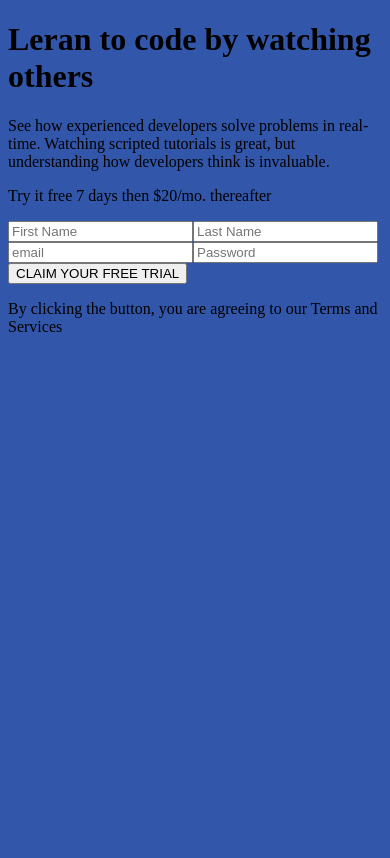
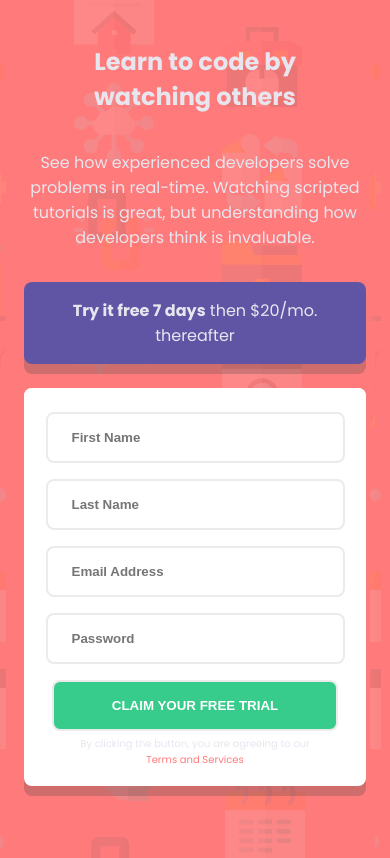
Before and after one commit to RumerTovar/sign-up-form-component, a React (Create React App) app: page / in a window 390 px wide. Built offline with nearby package versions, Linux system fonts and the light colour scheme; the HTML template or start-up script is replaced by a standard one.

Commit message:
mobile-design

```diff
--- a/public/index.html
+++ b/public/index.html
@@ -8,36 +8,18 @@
   <meta name="theme-color" content="#000000" />
   <meta name="description" content="Web site created using create-react-app" />
   <link rel="apple-touch-icon" href="%PUBLIC_URL%/logo192.png" />
-  <!--
-      manifest.json provides metadata used when your web app is installed on a
-      user's mobile device or desktop. See https://developers.google.com/web/fundamentals/web-app-manifest/
-    -->
   <link rel="manifest" href="%PUBLIC_URL%/manifest.json" />
-  <!--
-      Notice the use of %PUBLIC_URL% in the tags above.
-      It will be replaced with the URL of the `public` folder during the build.
-      Only files inside the `public` folder can be referenced from the HTML.
-
-      Unlike "/favicon.ico" or "favicon.ico", "%PUBLIC_URL%/favicon.ico" will
-      work correctly both with client-side routing and a non-root public URL.
-      Learn how to configure a non-root public URL by running `npm run build`.
-    -->
+  <link rel="preconnect" href="https://fonts.googleapis.com">
+  <link rel="preconnect" href="https://fonts.gstatic.com" crossorigin>
+  <link
+    href="https://fonts.googleapis.com/css2?family=Kumbh+Sans:wght@400;700&family=Poppins:wght@400;500;600;700&display=swap"
+    rel="stylesheet">
   <title>React App</title>
 </head>
 
 <body>
   <noscript>You need to enable JavaScript to run this app.</noscript>
   <div id="root"></div>
-  <!--
-      This HTML file is a template.
-      If you open it directly in the browser, you will see an empty page.
-
-      You can add webfonts, meta tags, or analytics to this file.
-      The build step will place the bundled scripts into the <body> tag.
-
-      To begin the development, run `npm start` or `yarn start`.
-      To create a production bundle, use `npm run build` or `yarn build`.
-    -->
 </body>
 
 </html>
--- a/src/App.js
+++ b/src/App.js
@@ -5,15 +5,16 @@ function App() {
  return (
   <>
    <main>
-    <h1>Leran to code by watching others</h1>
-    <p>
-     See how experienced developers solve problems in real-time. Watching
-     scripted tutorials is great, but understanding how developers think is
-     invaluable.
-    </p>
+    <section className='title'>
+     <h1>Learn to code by watching others</h1>
+     <p>
+      See how experienced developers solve problems in real-time. Watching
+      scripted tutorials is great, but understanding how developers think is
+      invaluable.
+     </p>
+    </section>
     <Offers />
     <Form />
-    <p>By clicking the button, you are agreeing to our Terms and Services</p>
    </main>
   </>
  );
--- a/src/components/Form.js
+++ b/src/components/Form.js
@@ -17,7 +17,7 @@ const ContactForm = () => {
   useForm(initialForm);
 
  return (
-  <div>
+  <section className='formContainer'>
    <form onSubmit={handleSubmit}>
     <Inputs
      type='text'
@@ -40,7 +40,7 @@ const ContactForm = () => {
     <Inputs
      type='email'
      name='email'
-     placeholder='email'
+     placeholder='Email Address'
      onBlur={handleBlur}
      onChange={handleChange}
      value={form.email}
@@ -56,9 +56,15 @@ const ContactForm = () => {
      errors={errors}
     />
 
-    <input type='submit' value='CLAIM YOUR FREE TRIAL' />
+    <input className='submit' type='submit' value='CLAIM YOUR FREE TRIAL' />
    </form>
-  </div>
+   <footer>
+    <p>
+     By clicking the button, you are agreeing to our
+     <span className='Terms'> Terms and Services</span>
+    </p>
+   </footer>
+  </section>
  );
 };
 
--- a/src/components/Offers.js
+++ b/src/components/Offers.js
@@ -3,8 +3,9 @@ import React from 'react';
 const Offers = () => {
  return (
   <>
-   <p>
-    <span>Try it free 7 days</span> then $20/mo. thereafter
+   <p className='Offers'>
+    <span className='OfferSpan'>Try it free 7 days</span> then $20/mo.
+    thereafter
    </p>
   </>
  );
--- a/src/index.css
+++ b/src/index.css
@@ -1,3 +1,98 @@
 body {
- background-color: rgb(49, 86, 170);
+ background-color: hsl(0, 100%, 74%);
+ display: grid;
+ grid-template-columns: 100%;
+ grid-template-rows: 100%;
+ background-image: url('./images/bg-intro-mobile.png');
 }
+main {
+ padding: 0rem;
+ margin: 1rem;
+ font-family: 'Poppins', sans-serif;
+ color: hsl(247, 21%, 92%);
+ margin-bottom: 4rem;
+}
+
+h1 {
+ padding-left: 1rem;
+ padding-right: 1rem;
+}
+.title {
+ display: flex;
+ flex-direction: column;
+ text-align: center;
+}
+
+p.Offers {
+ background-color: hsl(248, 32%, 49%);
+ padding: 1rem;
+ padding-left: 3rem;
+ padding-right: 3rem;
+ border-radius: 0.5rem;
+ margin-bottom: 1.5rem;
+ text-align: center;
+ box-shadow: 0px 10px rgba(68, 68, 68, 0.253);
+}
+
+.OfferSpan {
+ font-weight: 800;
+}
+
+.submit {
+ background-color: hsl(154, 59%, 51%);
+ color: white;
+}
+
+.Terms {
+ color: hsl(0, 100%, 74%);
+}
+
+.formContainer {
+ display: flex;
+ flex-direction: column;
+ background-color: white;
+ border-radius: 0.5rem;
+}
+
+section.formContainer {
+ box-shadow: 0px 10px rgba(68, 68, 68, 0.253);
+}
+
+form {
+ display: flex;
+ flex-direction: column;
+ align-items: center;
+ background-color: white;
+ padding: 1rem;
+ border-top-left-radius: 0.5rem;
+ border-top-right-radius: 0.5rem;
+}
+
+input {
+ width: 90%;
+ padding: 0.5rem;
+ padding-top: 1rem;
+ padding-bottom: 1rem;
+ margin: 0.5rem;
+ font-weight: 800;
+ border-radius: 0.5rem;
+ border-style: solid;
+ border-color: hsl(0, 0%, 92%);
+}
+
+input.submit {
+ width: 17.84375rem;
+}
+
+input::placeholder {
+ padding-left: 1rem;
+}
+
+footer {
+ font-size: x-small;
+ margin-top: -1.8rem;
+ margin-left: 3.5rem;
+ margin-right: 3.5rem;
+ margin-bottom: 0.5rem;
+ text-align: center;
+}
```
